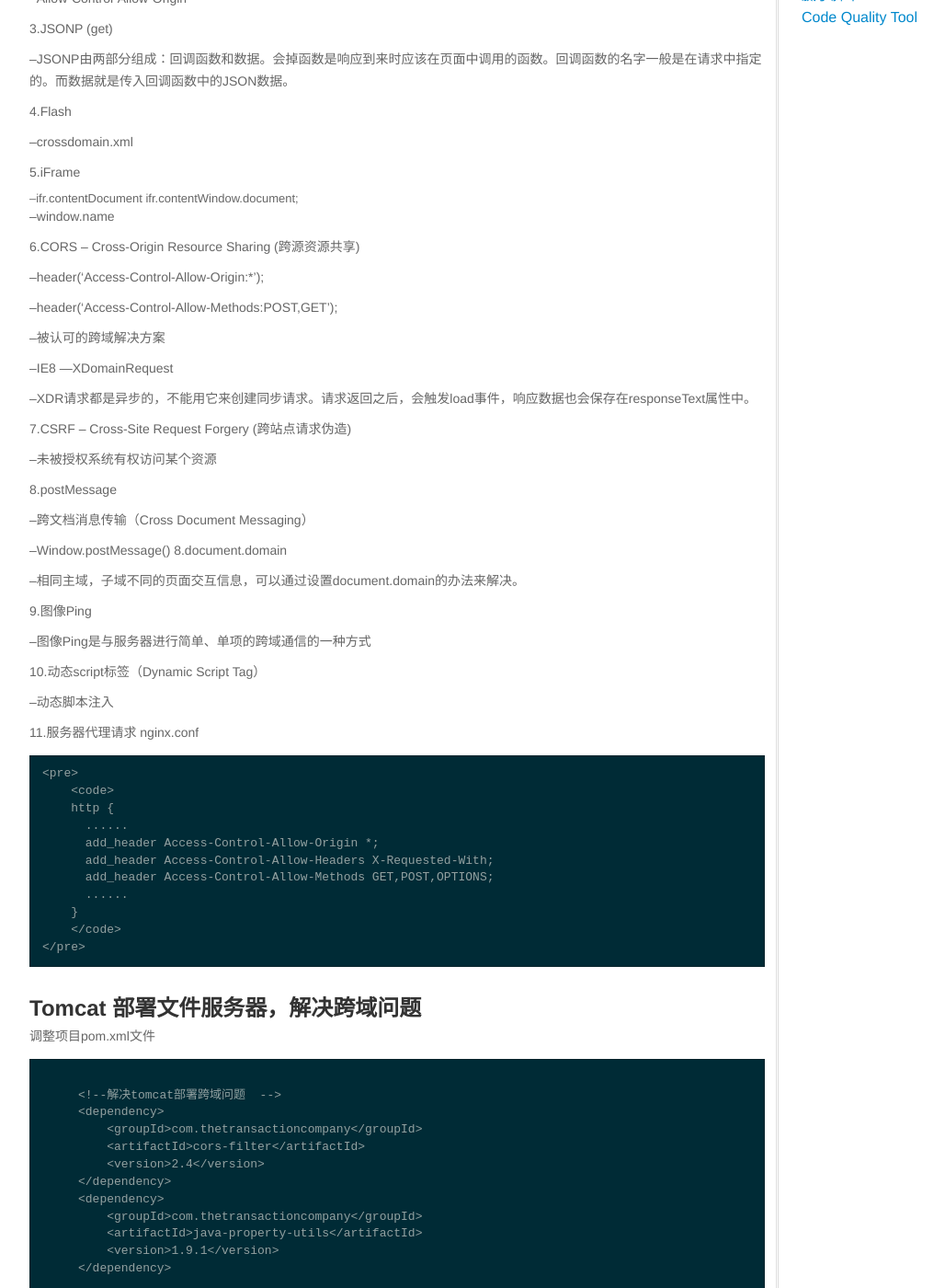
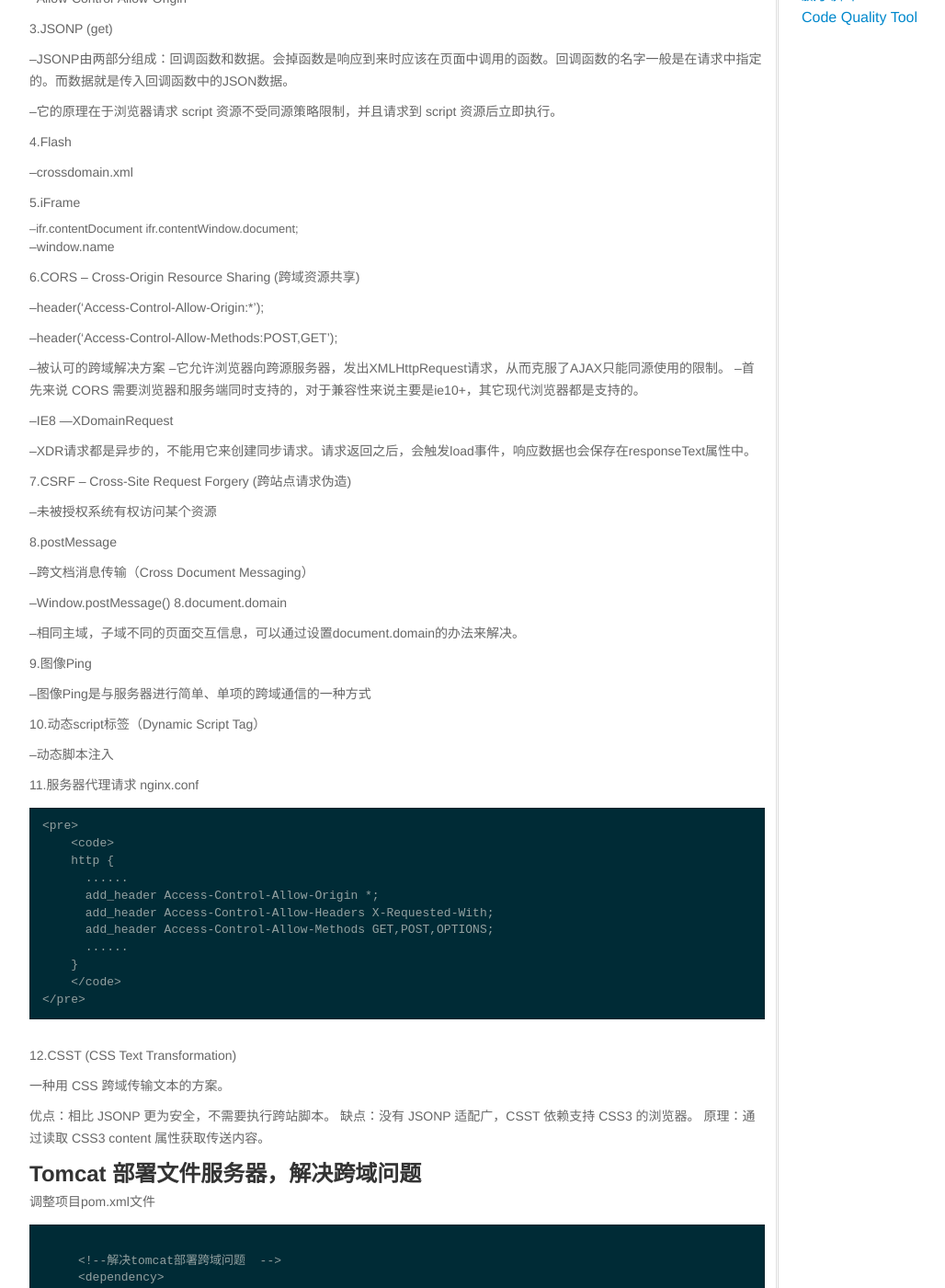
Before and after one commit to wkylin/wkylin.github.com, a Jekyll site: the page built from _posts/core-samples/2016-07-14-tomcat-cors.md, in a window 1280 px wide and 1400 px high, scrolled down 567 px. Shown: the whole window at 92% size, without its empty margins (48-1076 px from the left). Built offline with Jekyll 4.4.1, drawn with Linux system fonts in a browser that asks for light colours; comment, search, counter and statistics services are not loaded; some of the changed text lies outside the part shown.

Commit message:
tomcat cors .....

```diff
--- a/_posts/core-samples/2016-07-14-tomcat-cors.md
+++ b/_posts/core-samples/2016-07-14-tomcat-cors.md
@@ -30,6 +30,8 @@ description: |
 
 --JSONP由两部分组成：回调函数和数据。会掉函数是响应到来时应该在页面中调用的函数。回调函数的名字一般是在请求中指定的。而数据就是传入回调函数中的JSON数据。
 
+--它的原理在于浏览器请求 script 资源不受同源策略限制，并且请求到 script 资源后立即执行。
+
 4.Flash
 
 --crossdomain.xml
@@ -40,13 +42,15 @@ description: |
 
 --window.name
 
-6.CORS -- Cross-Origin Resource Sharing (跨源资源共享)
+6.CORS -- Cross-Origin Resource Sharing (跨域资源共享)
 
 --header('Access-Control-Allow-Origin:*');
 
 --header('Access-Control-Allow-Methods:POST,GET');
 
 --被认可的跨域解决方案
+--它允许浏览器向跨源服务器，发出XMLHttpRequest请求，从而克服了AJAX只能同源使用的限制。
+--首先来说 CORS 需要浏览器和服务端同时支持的，对于兼容性来说主要是ie10+，其它现代浏览器都是支持的。
 
 --IE8 ---XDomainRequest
 
@@ -87,10 +91,17 @@ description: |
         </code>
     </pre>
 
+12.CSST (CSS Text Transformation)
+
+   一种用 CSS 跨域传输文本的方案。
+
+   优点：相比 JSONP 更为安全，不需要执行跨站脚本。
+   缺点：没有 JSONP 适配广，CSST 依赖支持 CSS3 的浏览器。
+   原理：通过读取 CSS3 content 属性获取传送内容。
+
 
 Tomcat 部署文件服务器，解决跨域问题
 ==========
-
 
 1. 调整项目pom.xml文件
 
```
Also changed, not shown: other parts of _posts/core-samples/2016-07-14-tomcat-cors.md (+2 -0 lines).
